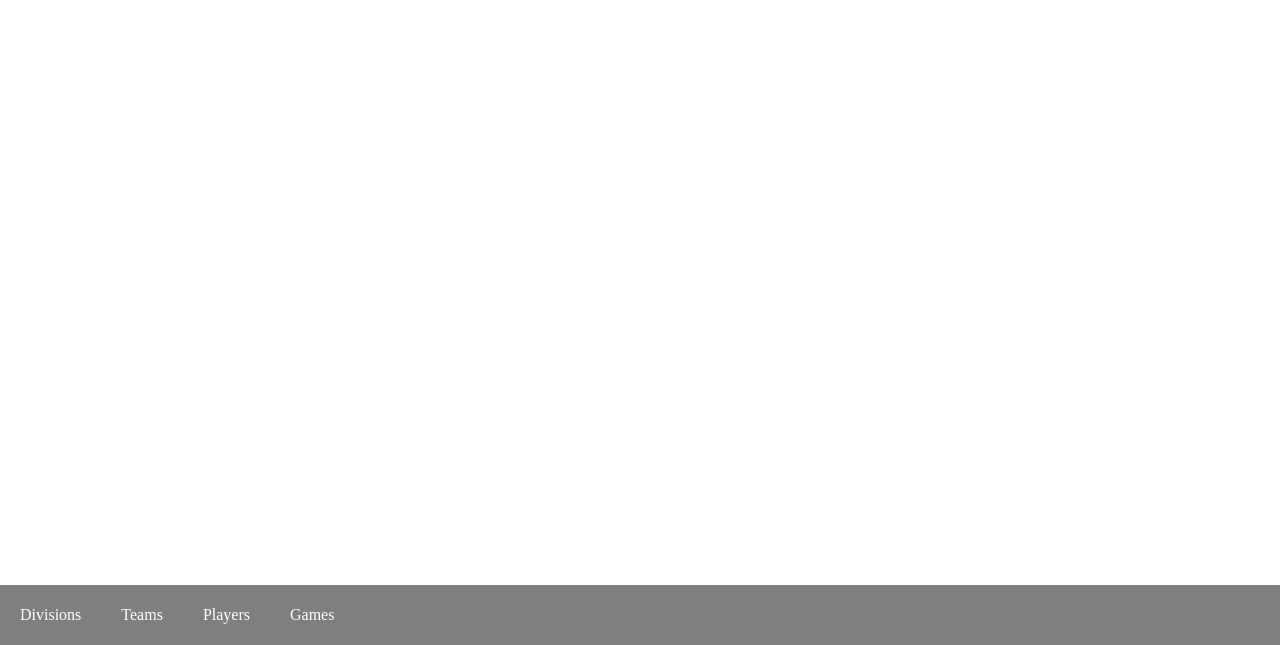
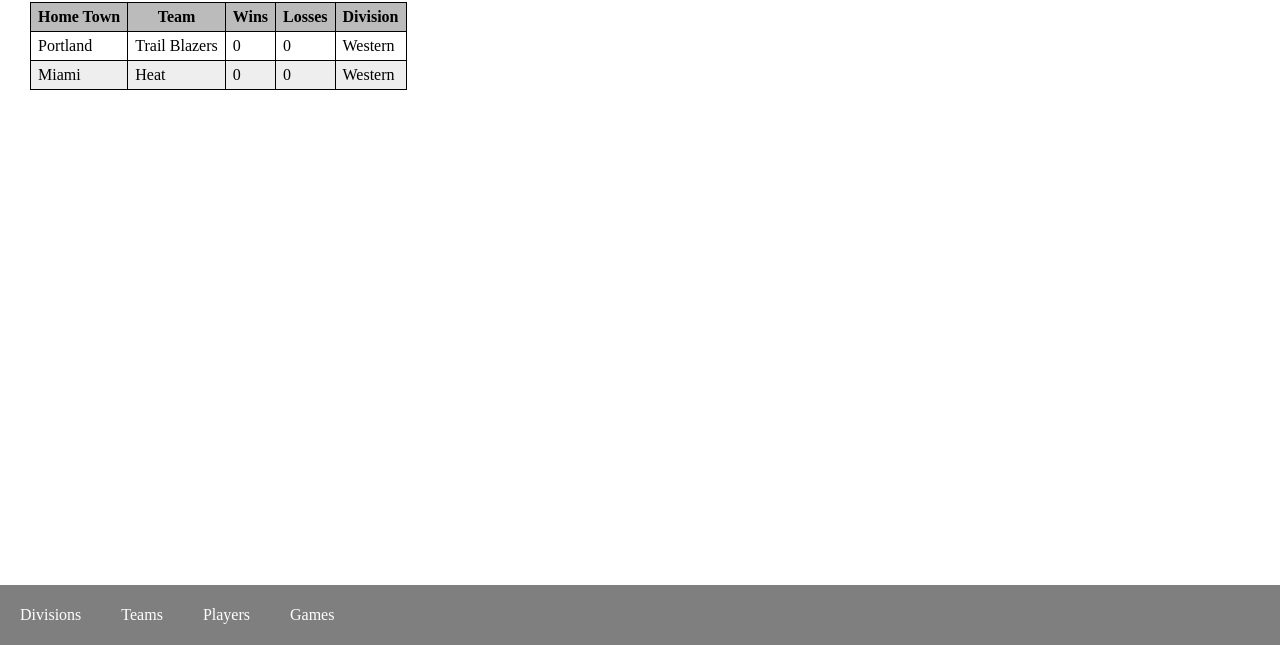
Before and after one commit to MattODonnell3/Project-Step-3, a plain HTML site: page Teams.html in a window 1280 px wide. Shown: the part 155-800 px from the top of the page. Drawn offline with Linux system fonts and the light colour scheme.

Commit message:
added tables for listing data

```diff
--- a/Style.css
+++ b/Style.css
@@ -188,7 +188,33 @@ h2{
 	padding-top: 10%;
 }
 
+.list_container{
+	margin: 20px 30px;
+}
+.list_container h1 {
+	padding: 10px 0px;
+}
 
+table {
+	border: 1px solid black;
+	border-collapse: collapse;
+	max-width: 80%;
+}
+th, td {
+	border: 1px solid black;
+	padding: 5px 7px;
+}
+th {
+	background-color: #bbbbbb;
+}
+
+tr:nth-child(odd) {
+	background-color: #eeeeee;
+}
+
+tr:hover{
+	background-color: #aaaaaa;
+}
 
 p.top{
 	padding-top: 20px;
--- a/Teams.html
+++ b/Teams.html
@@ -25,6 +25,32 @@
 	</div>
 
 
+  <div class="list_container">
+    <h1>Teams</h1>
+    <table>
+      <tr>
+        <th>Home Town</th>
+        <th>Team</th>
+        <th>Wins</th>
+        <th>Losses</th>
+        <th>Division</th>
+      </tr>
+      <tr>
+        <td>Portland</td>
+        <td>Trail Blazers</td>
+        <td>0</td>
+        <td>0</td>
+        <td>Western</td>
+      </tr>
+      <tr>
+        <td>Miami</td>
+        <td>Heat</td>
+        <td>0</td>
+        <td>0</td>
+        <td>Western</td>
+      </tr>
+    </table>
+  </div>
 
 
 	<div class="footer">
```
Also changed, not shown: Games.html (+19 -1 lines), Players.html (+20 -1 lines).
